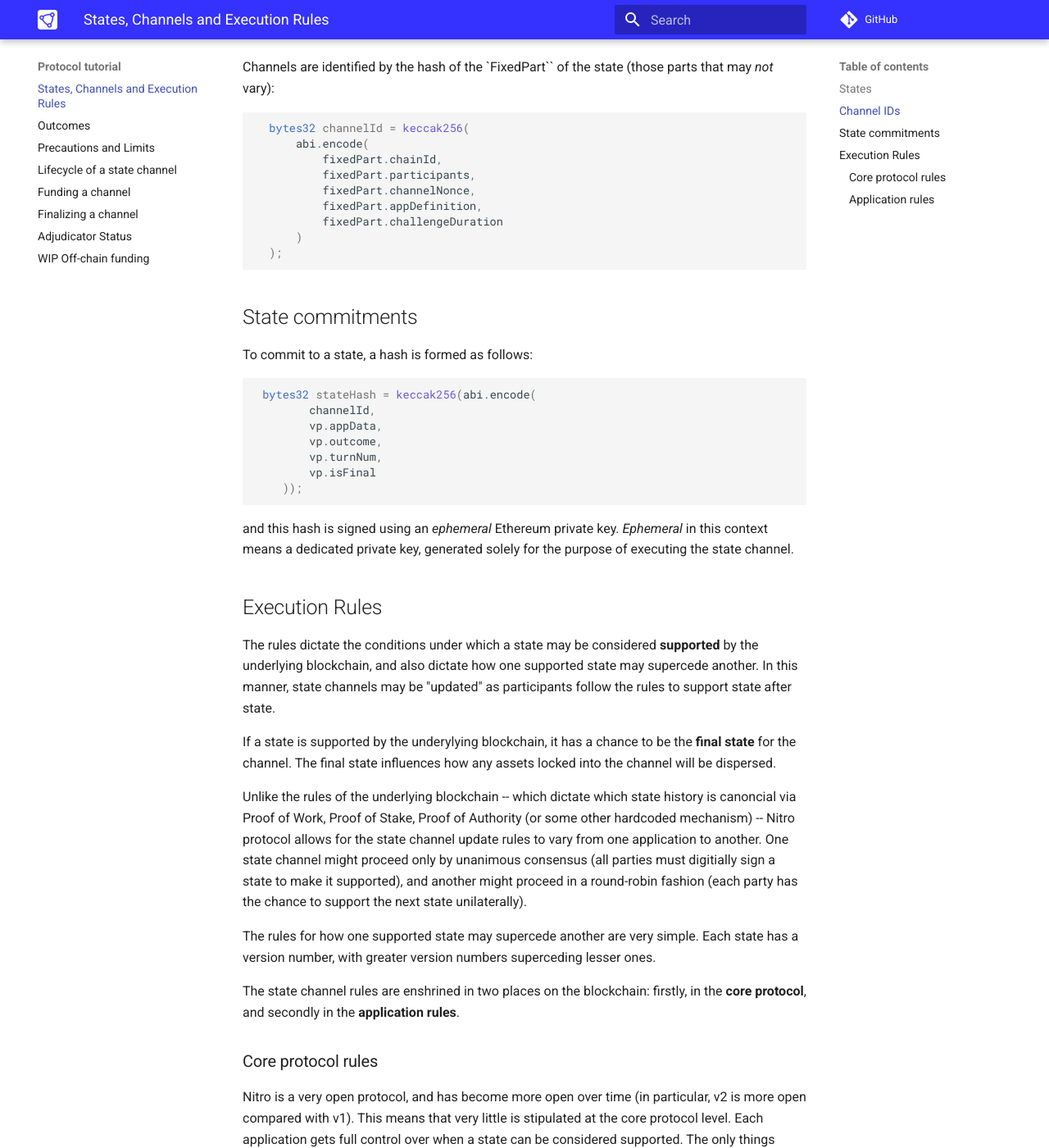
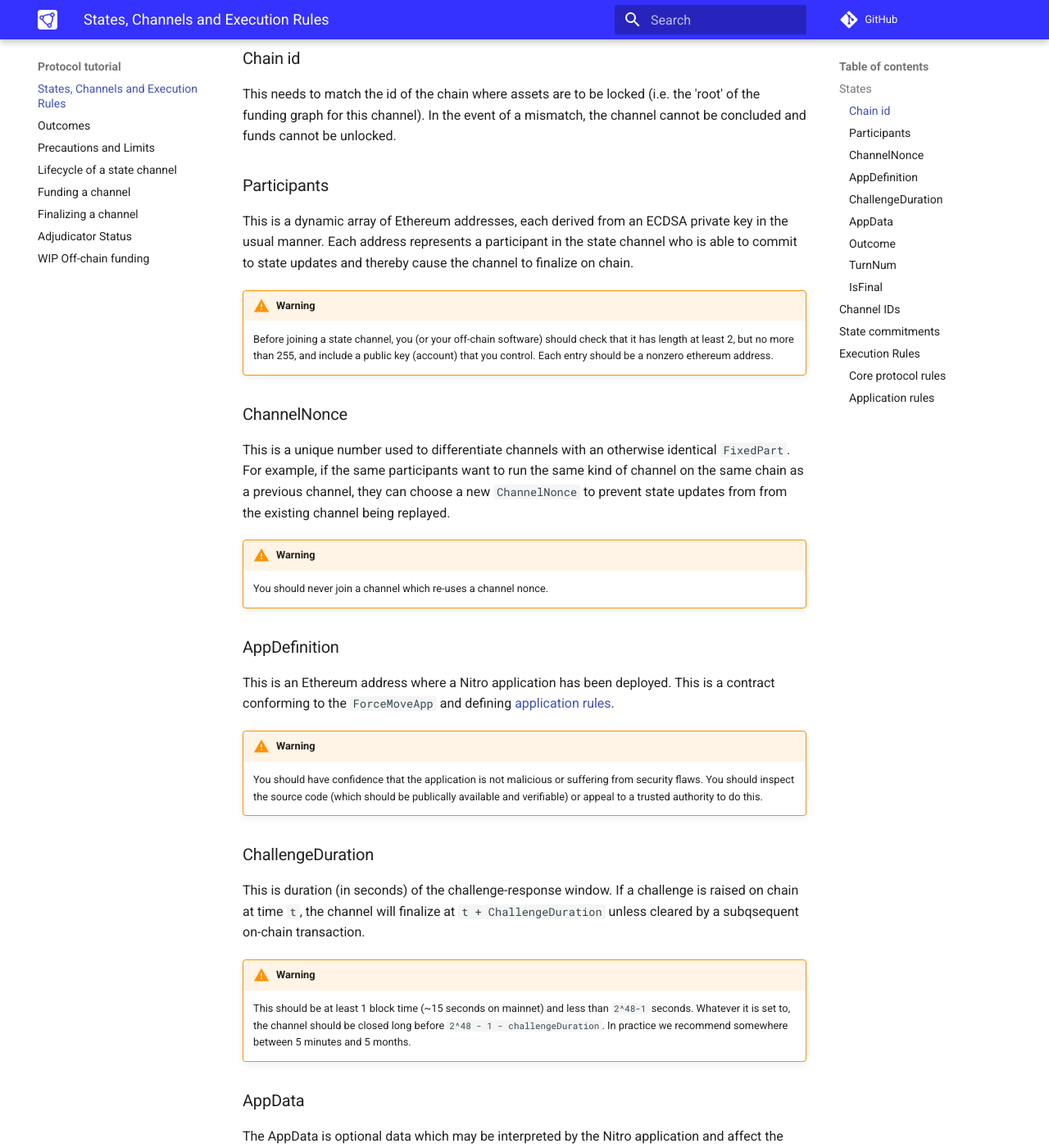
Before and after one commit to statechannels/go-nitro, an MkDocs documentation site: the page built from docs/protocol-tutorial/0001-states-channels-execution-rules.md, in a window 1280 px wide and 1400 px high, scrolled down 1032 px. Shown: the whole window at 82% size. Built offline with MkDocs 1.6.1 and Material for MkDocs 9.7.7, drawn with Linux system fonts in a browser that asks for light colours; comment, search, counter and statistics services are not loaded; some of the changed text lies outside the part shown.

Commit message:
add info on each field

```diff
--- a/docs/protocol-tutorial/0001-states-channels-execution-rules.md
+++ b/docs/protocol-tutorial/0001-states-channels-execution-rules.md
@@ -91,6 +91,68 @@ In Nitro protocol, a state is broken up into fixed and variable parts:
 
     States are usually submitted to the blockchain as a single fixed part and multiple variable parts.
 
+Let's take each property in turn:
+
+### Chain id
+
+This needs to match the id of the chain where assets are to be locked (i.e. the 'root' of the funding graph for this channel). In the event of a mismatch, the channel cannot be concluded and funds cannot be unlocked.
+
+### Participants
+
+This is a dynamic array of Ethereum addresses, each derived from an ECDSA private key in the usual manner. Each address represents a participant in the state channel who is able to commit to state updates and thereby cause the channel to finalize on chain.
+
+!!! warning
+
+    Before joining a state channel, you (or your off-chain software) should check that it has length at least 2, but no more than 255, and include a public key (account) that you control. Each entry should be a nonzero ethereum address.
+
+### ChannelNonce
+
+This is a unique number used to differentiate channels with an otherwise identical `FixedPart`. For example, if the same participants want to run the same kind of channel on the same chain as a previous channel, they can choose a new `ChannelNonce` to prevent state updates from from the existing channel being replayed.
+
+!!! warning
+
+    You should never join a channel which re-uses a channel nonce.
+
+### AppDefinition
+
+This is an Ethereum address where a Nitro application has been deployed. This is a contract conforming to the `ForceMoveApp` and defining [application rules](#application-rules).
+
+!!! warning
+
+    You should have confidence that the application is not malicious or suffering from security flaws. You should inspect the source code (which should be publically available and verifiable) or appeal to a trusted authority to do this.
+
+### ChallengeDuration
+
+This is duration (in seconds) of the challenge-response window. If a challenge is raised on chain at time `t`, the channel will finalize at `t + ChallengeDuration` unless cleared by a subqsequent on-chain transaction.
+
+!!! warning
+
+    This should be at least 1 block time (~15 seconds on mainnet) and less than `2^48-1` seconds. Whatever it is set to, the channel should be closed long before `2^48 - 1 - challengeDuration`. In practice we recommend somewhere between 5 minutes and 5 months.
+
+### AppData
+
+The AppData is optional data which may be interpreted by the Nitro application and affect the execution rules of the channel -- see the section on [application rules](#application-rules). For example, it could describe the state of a chess board or include the hash of a secret.
+
+### Outcome
+
+This describes how funds will be disbursed if the channel were to finalize in the current state. See the section on [Outcomes](0002-outcomes.md).
+
+### TurnNum
+
+The turn number is the mechanism by which newer states take precedence over older ones. The turn number usually increments as the channel progresses.
+
+!!! warning
+
+    The turn number must not exceed 281,474,976,710,655 because then it will overflow on chain. It is very unlikely a channel would ever have this many updates.
+
+### IsFinal
+
+This is a boolean flag which allows the [channel execution rules](#execution-rules) to be bypassed and for the channel to be finalized "instantly" without waiting for the challenge-response window to lapse.
+
+!!! warning
+
+    As soon as an `isFinal=true` state is _enabled_ (that is to say, you cannot prevent it from becoming supported) it is not safe to continue executing the state channel. It should be finalized immediately.
+
 ## Channel IDs
 
 Channels are identified by the hash of the `FixedPart`` of the state (those parts that may _not_ vary):
```
